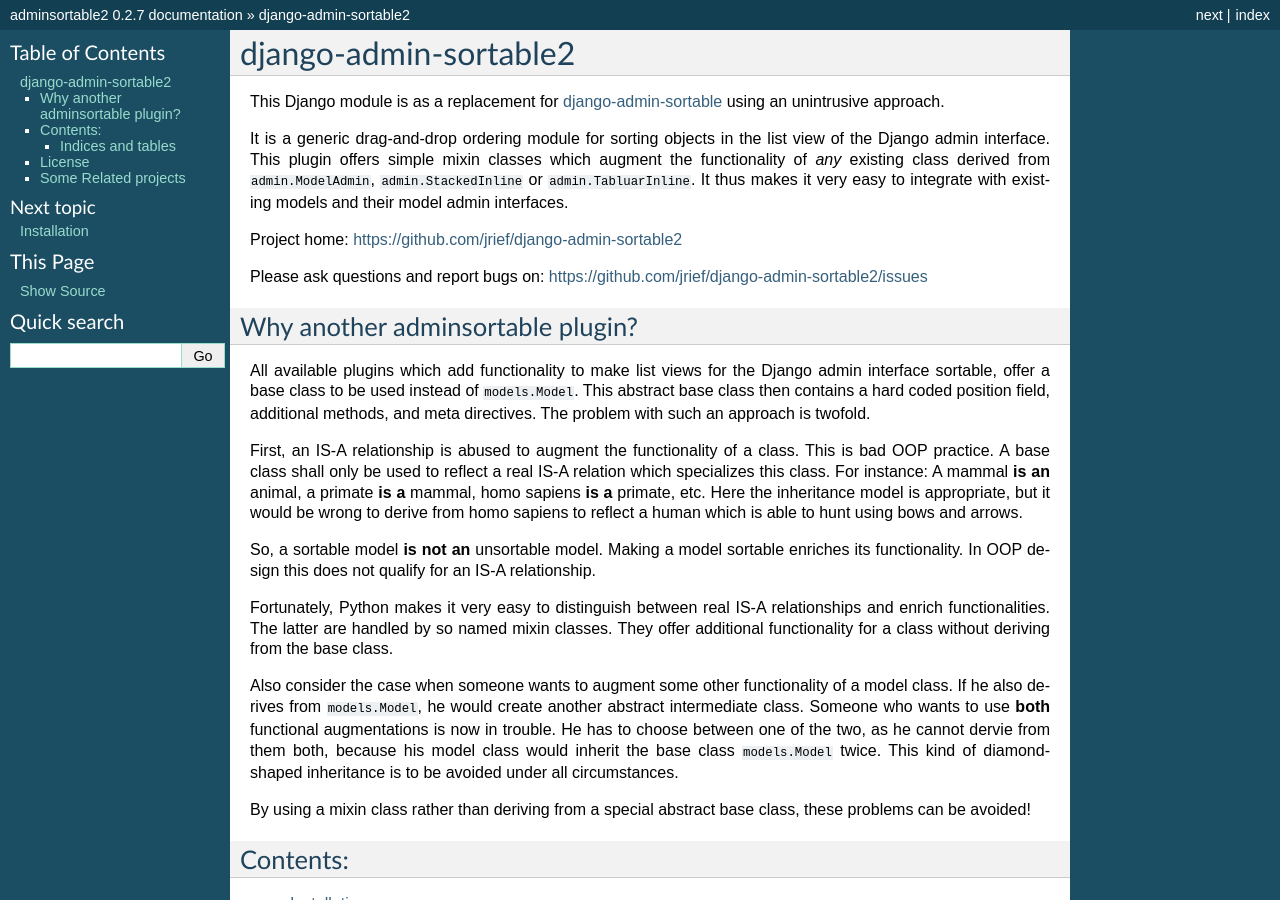
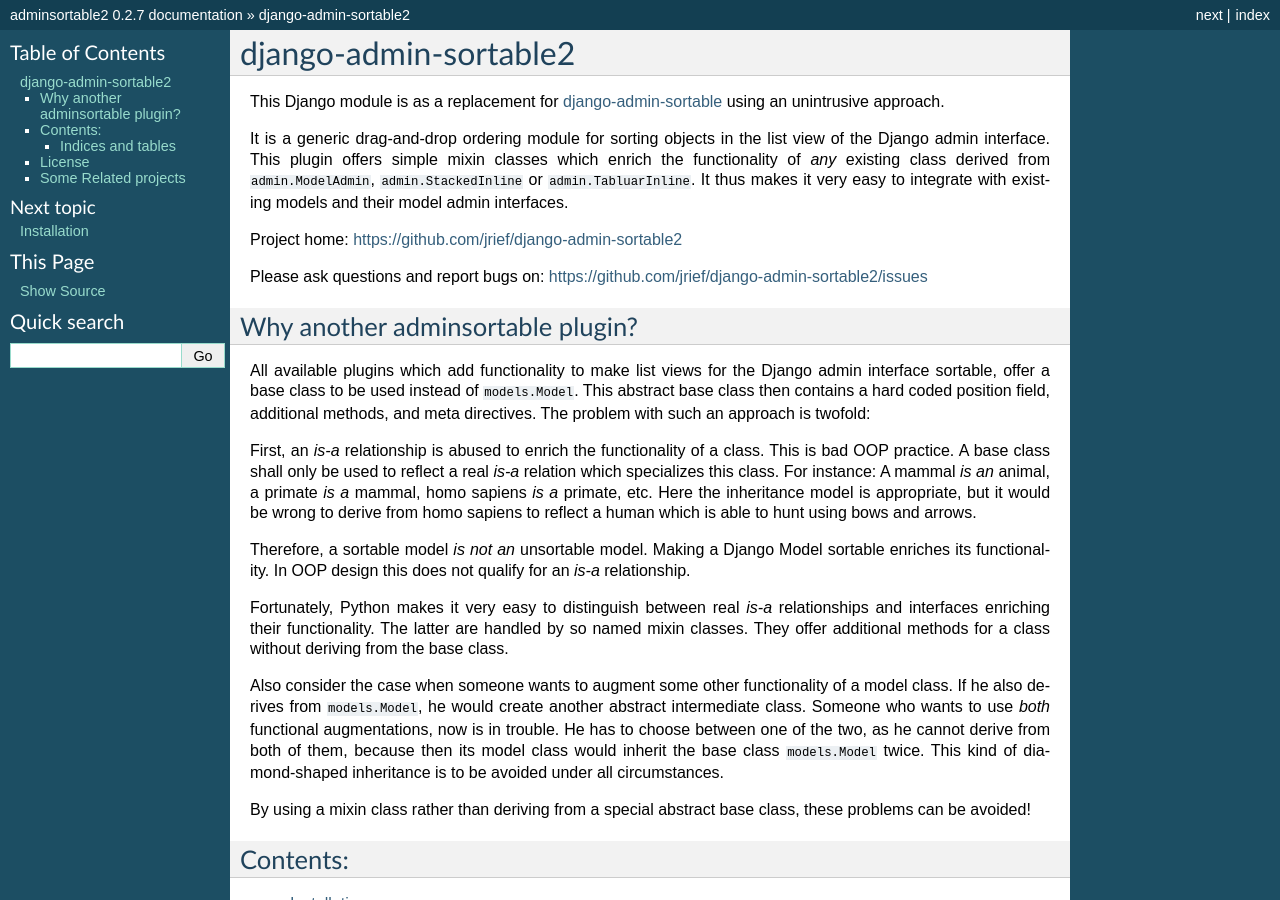
Before and after one commit to jrief/django-admin-sortable2, a Sphinx documentation site: the page built from docs/source/index.rst, in a window 1280 px wide and 900 px high. Built offline with Sphinx 7.4.7, drawn with Linux system fonts in a browser that asks for light colours.

Commit message:
Update index.rst

```diff
--- a/docs/source/index.rst
+++ b/docs/source/index.rst
@@ -6,7 +6,7 @@
 This Django module is as a replacement for `django-admin-sortable`_ using an unintrusive approach.
 
 It is a generic drag-and-drop ordering module for sorting objects in the list view of the Django
-admin interface. This plugin offers simple mixin classes which augment the functionality of *any*
+admin interface. This plugin offers simple mixin classes which enrich the functionality of *any*
 existing class derived from ``admin.ModelAdmin``, ``admin.StackedInline`` or
 ``admin.TabluarInline``. It thus makes it very easy to integrate with existing models and their
 model admin interfaces.
@@ -22,26 +22,26 @@
 All available plugins which add functionality to make list views for the Django admin interface
 sortable, offer a base class to be used instead of ``models.Model``. This abstract base class then
 contains a hard coded position field, additional methods, and meta directives. The problem with such
-an approach is twofold.
+an approach is twofold:
 
-First, an IS-A relationship is abused to augment the functionality of a class. This is bad OOP
-practice. A base class shall only be used to reflect a real IS-A relation which specializes this
-class. For instance: A mammal **is an** animal, a primate **is a** mammal, homo sapiens **is a**
+First, an *is-a* relationship is abused to enrich the functionality of a class. This is bad OOP
+practice. A base class shall only be used to reflect a real *is-a* relation which specializes this
+class. For instance: A mammal *is an* animal, a primate *is a* mammal, homo sapiens *is a*
 primate, etc. Here the inheritance model is appropriate, but it would be wrong to derive from
 homo sapiens to reflect a human which is able to hunt using bows and arrows.
 
-So, a sortable model **is not an** unsortable model. Making a model sortable enriches its
-functionality. In OOP design this does not qualify for an IS-A relationship.
+Therefore, a sortable model *is not an* unsortable model. Making a Django Model sortable enriches its
+functionality. In OOP design this does not qualify for an *is-a* relationship.
 
-Fortunately, Python makes it very easy to distinguish between real IS-A relationships and enrich
-functionalities. The latter are handled by so named mixin classes. They offer additional
-functionality for a class without deriving from the base class.
+Fortunately, Python makes it very easy to distinguish between real *is-a* relationships and
+interfaces enriching their functionality. The latter are handled by so named mixin classes. They
+offer additional methods for a class without deriving from the base class.
 
 Also consider the case when someone wants to augment some other functionality of a model class. If
 he also derives from ``models.Model``, he would create another abstract intermediate class.
-Someone who wants to use **both** functional augmentations is now in trouble. He has to choose
-between one of the two, as he cannot dervie from them both, because his model class would inherit
-the base class ``models.Model`` twice. This kind of diamond-shaped inheritance is to be avoided
+Someone who wants to use *both* functional augmentations, now is in trouble. He has to choose
+between one of the two, as he cannot derive from both of them, because then its model class would
+inherit the base class ``models.Model`` twice. This kind of diamond-shaped inheritance is to be avoided
 under all circumstances.
 
 By using a mixin class rather than deriving from a special abstract base class, these problems can
```
